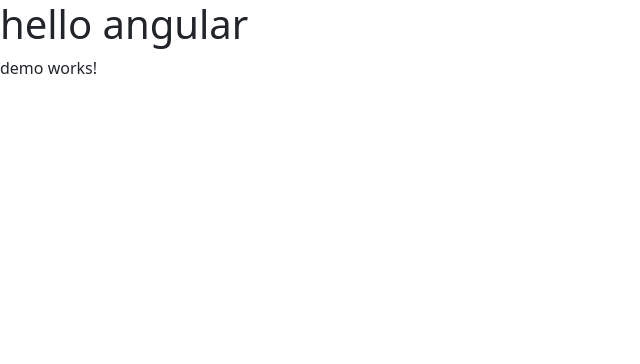
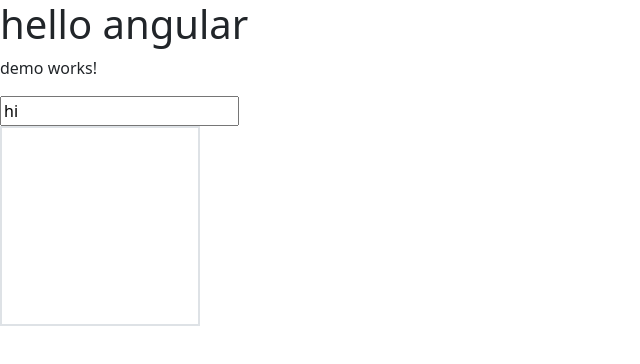
Before and after one commit to Nari-2002/angular-demo, an Angular app: page / in a window 1280 px wide. Shown: the top 364 px of the page, without its empty margins (0-640 px from the left). Built offline with nearby package versions, Linux system fonts and the light colour scheme.

Commit message:
ngClass, ngStyle

```diff
--- a/src/components/demo/demo.html
+++ b/src/components/demo/demo.html
@@ -1 +1,6 @@
 <p>demo works!</p>
+<input type="text" [(ngModel)]="bg">
+
+<div [style]="{'height':'200px','width':'200px'}" [ngClass]="bg + ' border border-2'">
+
+</div>
--- a/src/components/demo/demo.ts
+++ b/src/components/demo/demo.ts
@@ -1,11 +1,13 @@
+import { CommonModule } from '@angular/common';
 import { Component } from '@angular/core';
+import { FormsModule } from '@angular/forms';
 
 @Component({
   selector: 'app-demo',
-  imports: [],
+  imports: [FormsModule,CommonModule],
   templateUrl: './demo.html',
   styleUrl: './demo.css',
 })
 export class Demo {
-
+  bg:string="hi"
 }
```
